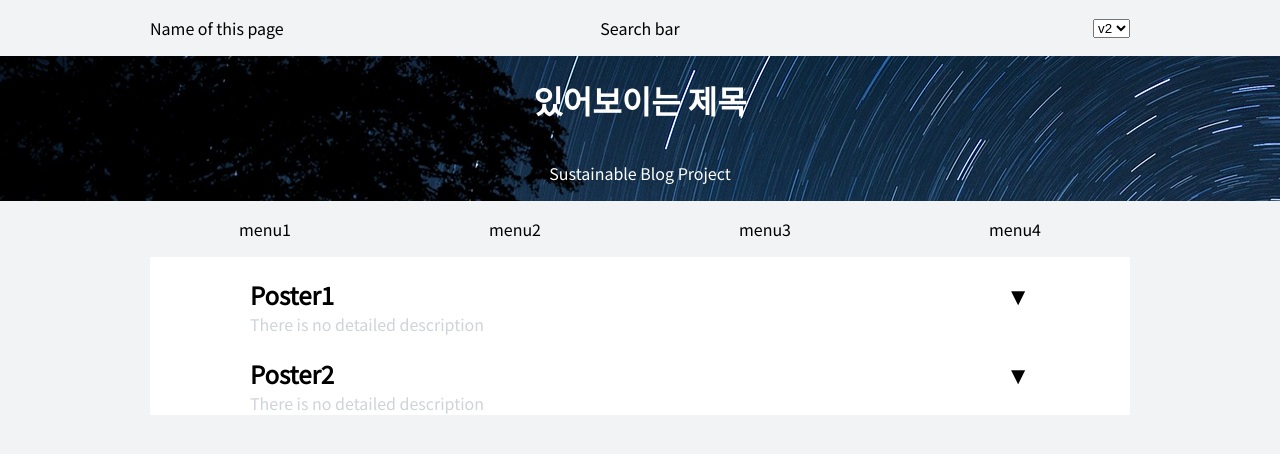
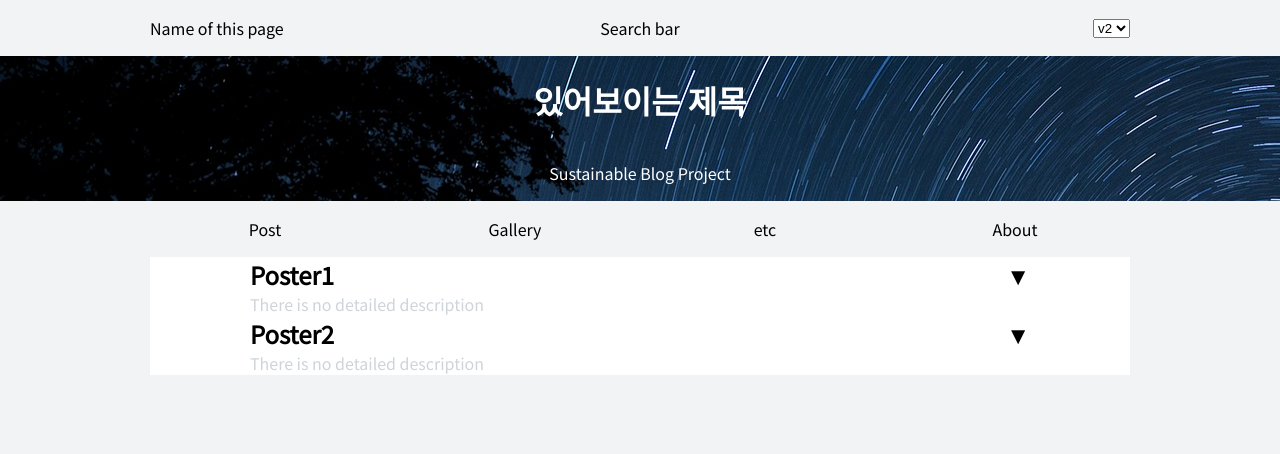
Before and after one commit to KimSickal/blog, a React (Create React App) app: page / in a window 1280 px wide. Shown: the top 454 px of the page. Built offline with nearby package versions, Linux system fonts and the light colour scheme; the HTML template or start-up script is replaced by a standard one.

Commit message:
minor layout fix

```diff
--- a/src/v2/V2Container.tsx
+++ b/src/v2/V2Container.tsx
@@ -21,10 +21,10 @@ export class V2Container extends React.Component<ComponentProps> {
           style={{ ...styles.container_contents, width: this.props.screenWidth }}
         >
           <div style={styles.menu}>
-            <p style={styles.menu_p}>menu1</p>
-            <p style={styles.menu_p}>menu2</p>
-            <p style={styles.menu_p}>menu3</p>
-            <p style={styles.menu_p}>menu4</p>
+            <p style={styles.menu_p}>Post</p>
+            <p style={styles.menu_p}>Gallery</p>
+            <p style={styles.menu_p}>etc</p>
+            <p style={styles.menu_p}>About</p>
           </div>
           {
             this.props.data.map((value, i) => {
--- a/src/v2/styles/ArtworkComponentStyle.ts
+++ b/src/v2/styles/ArtworkComponentStyle.ts
@@ -16,7 +16,6 @@ export const styles = {
         display: 'flex',
         flexDirection: 'row',
         justifyContent: 'space-between',
-        paddingTop: '20px',
     } as Style,
 
     title_h2: {
```
